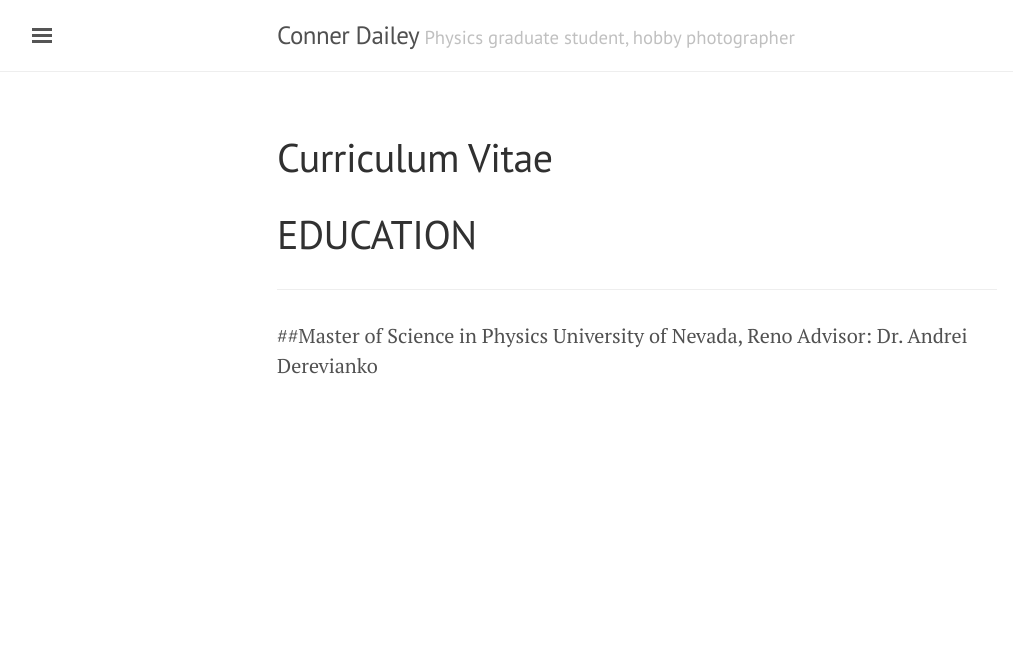
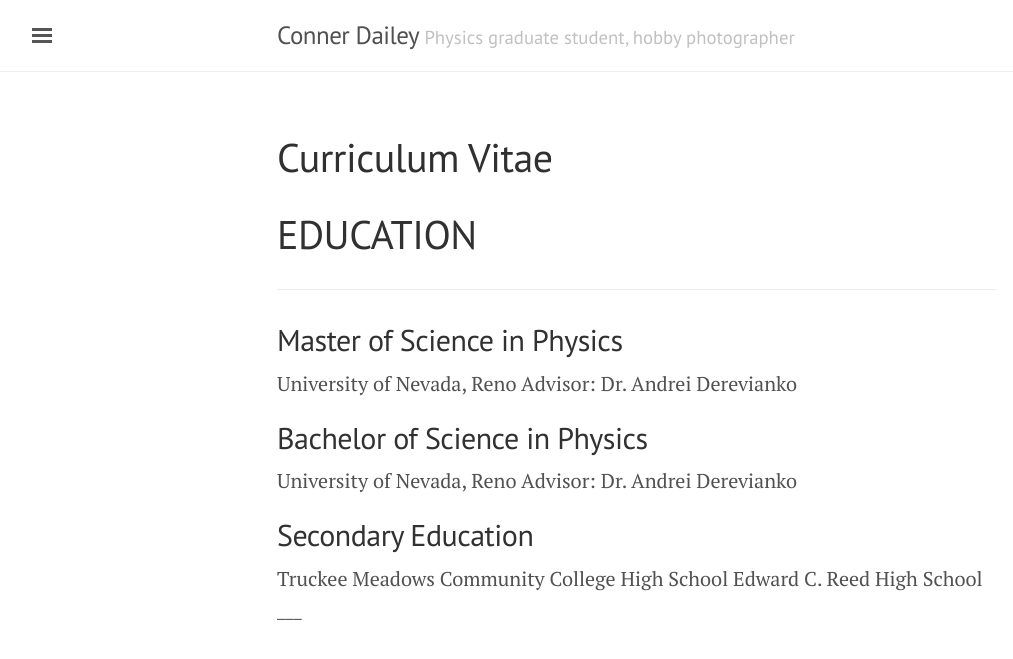
Before and after one commit to TakeTwiceDailey/TakeTwiceDailey.github.io, a Jekyll site: the page built from CV.md, in a window 1280 px wide. Shown: the top 659 px of the page, without its empty margins (3-1016 px from the left). Built offline with Jekyll 4.4.1, drawn with Linux system fonts in a browser that asks for light colours.

Commit message:
CV changes

```diff
--- a/CV.md
+++ b/CV.md
@@ -5,6 +5,15 @@ title: Curriculum Vitae
 
 # EDUCATION
 ___
-##Master of Science in Physics
+## Master of Science in Physics
 University of Nevada, Reno
 Advisor: Dr. Andrei Derevianko
+
+## Bachelor of Science in Physics
+University of Nevada, Reno
+Advisor: Dr. Andrei Derevianko
+
+## Secondary Education
+Truckee Meadows Community College High School
+Edward C. Reed High School
+___
```
